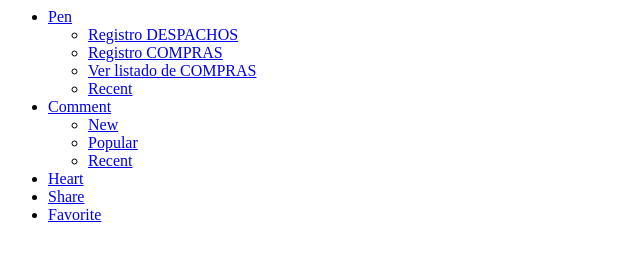
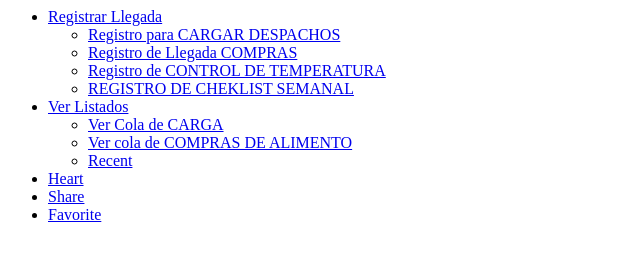
Before and after one commit to acastillohn/acastillohn.github.io, a plain HTML site: page index.html in a window 1280 px wide. Shown: the whole page, without its empty margins (0-640 px from the left). Drawn offline with Linux system fonts and the light colour scheme.

Commit message:
Update index.html

```diff
--- a/index.html
+++ b/index.html
@@ -5,22 +5,22 @@
     <li>
       <a href="#">
         <i class="fa fa-code"></i>
-        <span>Pen</span></a>
+        <span>Registrar Llegada</span></a>
       	<ul>
-          <li><a href="https://forms.gle/s1UqSxh9HyGNctcX7">Registro DESPACHOS</a></li>
-          <li><a href="https://forms.gle/mApK9SCbQTgdXEgg8">Registro COMPRAS</a></li>
-          <li><a href="https://docs.google.com/spreadsheets/d/e/2PACX-1vTWYhzaTqGllmse5BwBv7Q5Rv_rJpUIb9qOorbwsEbbILueBzKauHxM31EknO4Ay5Dq8HGMeqnk9ymX/pubhtml?gid=1747529388&single=true
-">Ver listado de COMPRAS</a></li>
-          <li><a href="#">Recent</a></li>
+          <li><a href="https://forms.gle/s1UqSxh9HyGNctcX7">Registro para CARGAR DESPACHOS</a></li>
+          <li><a href="https://forms.gle/mApK9SCbQTgdXEgg8">Registro de Llegada COMPRAS</a></li>
+          <li><a href="#">Registro de CONTROL DE TEMPERATURA</a></li>
+          <li><a href="#">REGISTRO DE CHEKLIST SEMANAL</a></li>
       	</ul>
     </li>
     <li class="selected">
       <a href="#">
         <i class="fa fa-comment-o"></i>
-        <span>Comment</span></a>
+        <span>Ver Listados</span></a>
         <ul>
-          <li><a href="https://forms.gle/s1UqSxh9HyGNctcX7">New</a></li>
-          <li><a href="#">Popular</a></li>
+          <li><a href="https://forms.gle/s1UqSxh9HyGNctcX7">Ver Cola de CARGA</a></li>
+          <li><a href="https://docs.google.com/spreadsheets/d/e/2PACX-1vTWYhzaTqGllmse5BwBv7Q5Rv_rJpUIb9qOorbwsEbbILueBzKauHxM31EknO4Ay5Dq8HGMeqnk9ymX/pubhtml?gid=1747529388&single=true
+">Ver cola de COMPRAS DE ALIMENTO</a></li>
           <li><a href="#">Recent</a></li>
       	  </ul>
     </li>
```
